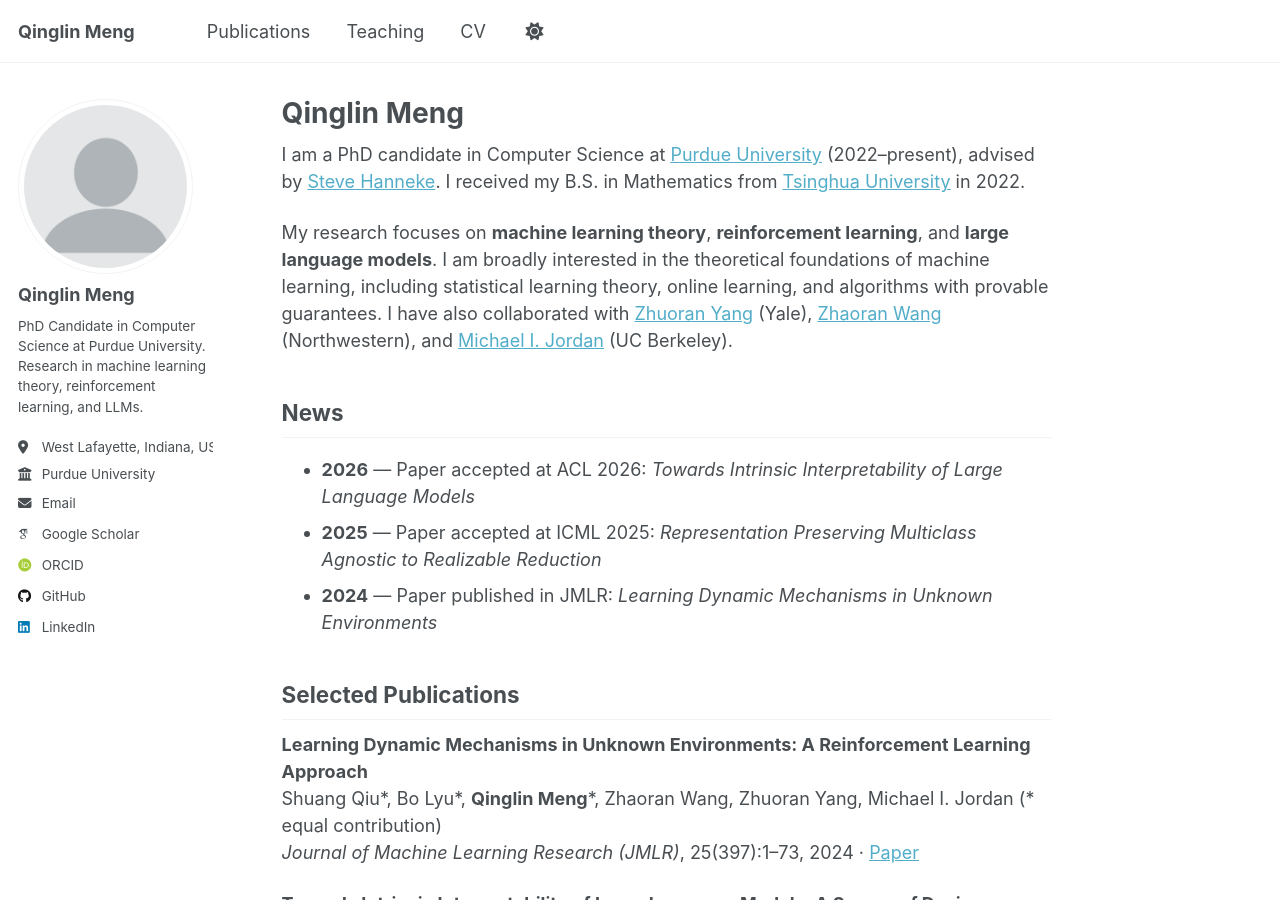
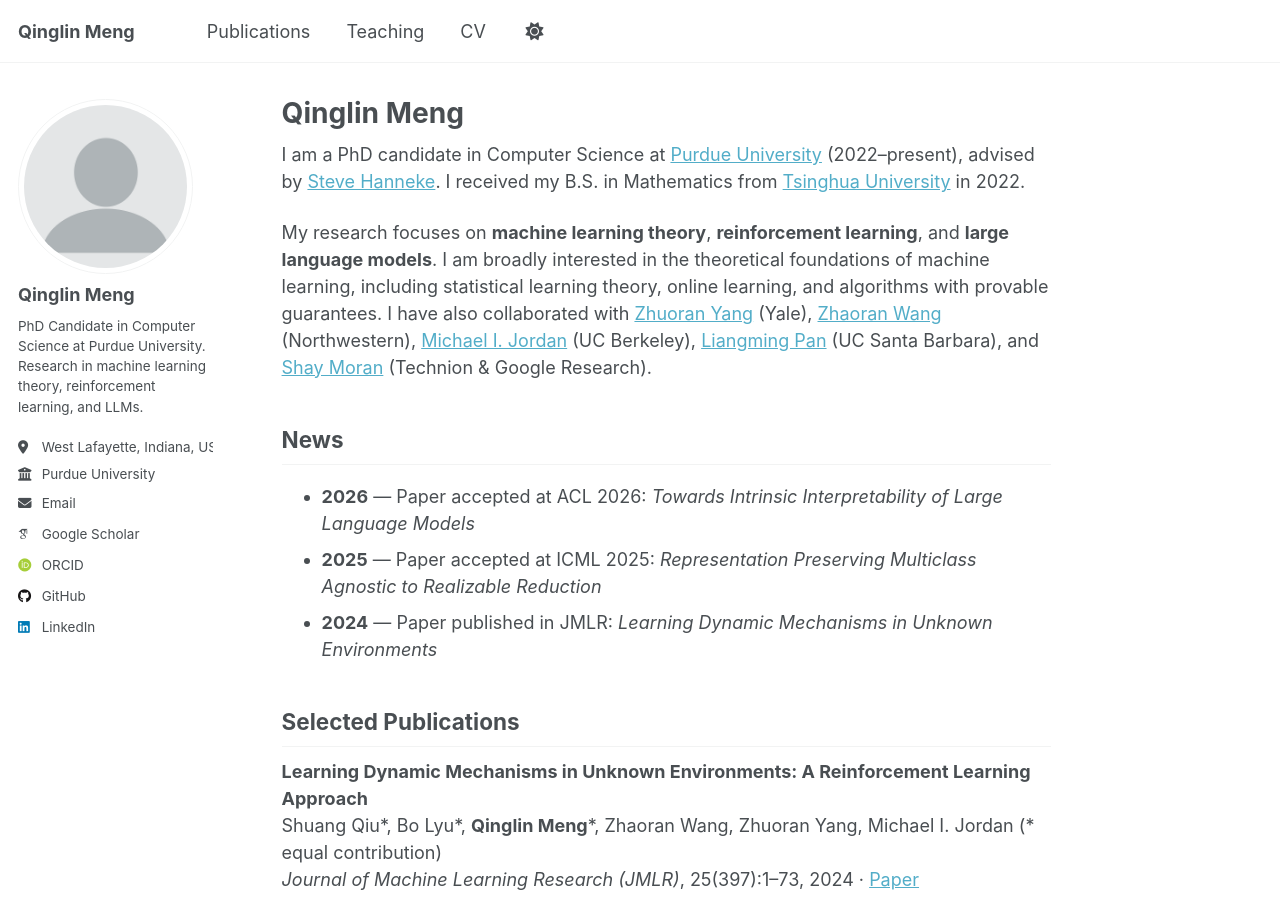
Before and after one commit to QLMeng2025/QLMeng2025.github.io, a Jekyll site: the page built from _pages/about.md, in a window 1280 px wide and 900 px high. Built offline with Jekyll 4.4.1, drawn with Linux system fonts in a browser that asks for light colours; some web fonts are replaced; a script that is not in the unit is left out.

Commit message:
Add Liangming Pan and Shay Moran to collaborators
Co-Authored-By: Claude Sonnet 4.6 <noreply@anthropic.com>

```diff
--- a/_pages/about.md
+++ b/_pages/about.md
@@ -9,7 +9,7 @@ redirect_from:
 
 I am a PhD candidate in Computer Science at [Purdue University](https://www.cs.purdue.edu/) (2022–present), advised by [Steve Hanneke](https://stevehanneke.com/). I received my B.S. in Mathematics from [Tsinghua University](https://www.math.tsinghua.edu.cn/) in 2022.
 
-My research focuses on **machine learning theory**, **reinforcement learning**, and **large language models**. I am broadly interested in the theoretical foundations of machine learning, including statistical learning theory, online learning, and algorithms with provable guarantees. I have also collaborated with [Zhuoran Yang](https://zhuoranyang.github.io/) (Yale), [Zhaoran Wang](https://zhaoranwang.github.io/) (Northwestern), and [Michael I. Jordan](https://people.eecs.berkeley.edu/~jordan/) (UC Berkeley).
+My research focuses on **machine learning theory**, **reinforcement learning**, and **large language models**. I am broadly interested in the theoretical foundations of machine learning, including statistical learning theory, online learning, and algorithms with provable guarantees. I have also collaborated with [Zhuoran Yang](https://zhuoranyang.github.io/) (Yale), [Zhaoran Wang](https://zhaoranwang.github.io/) (Northwestern), [Michael I. Jordan](https://people.eecs.berkeley.edu/~jordan/) (UC Berkeley), [Liangming Pan](https://liangmingpan.com/) (UC Santa Barbara), and [Shay Moran](https://sites.google.com/view/shaymoran/home) (Technion & Google Research).
 
 ## News
 
```
